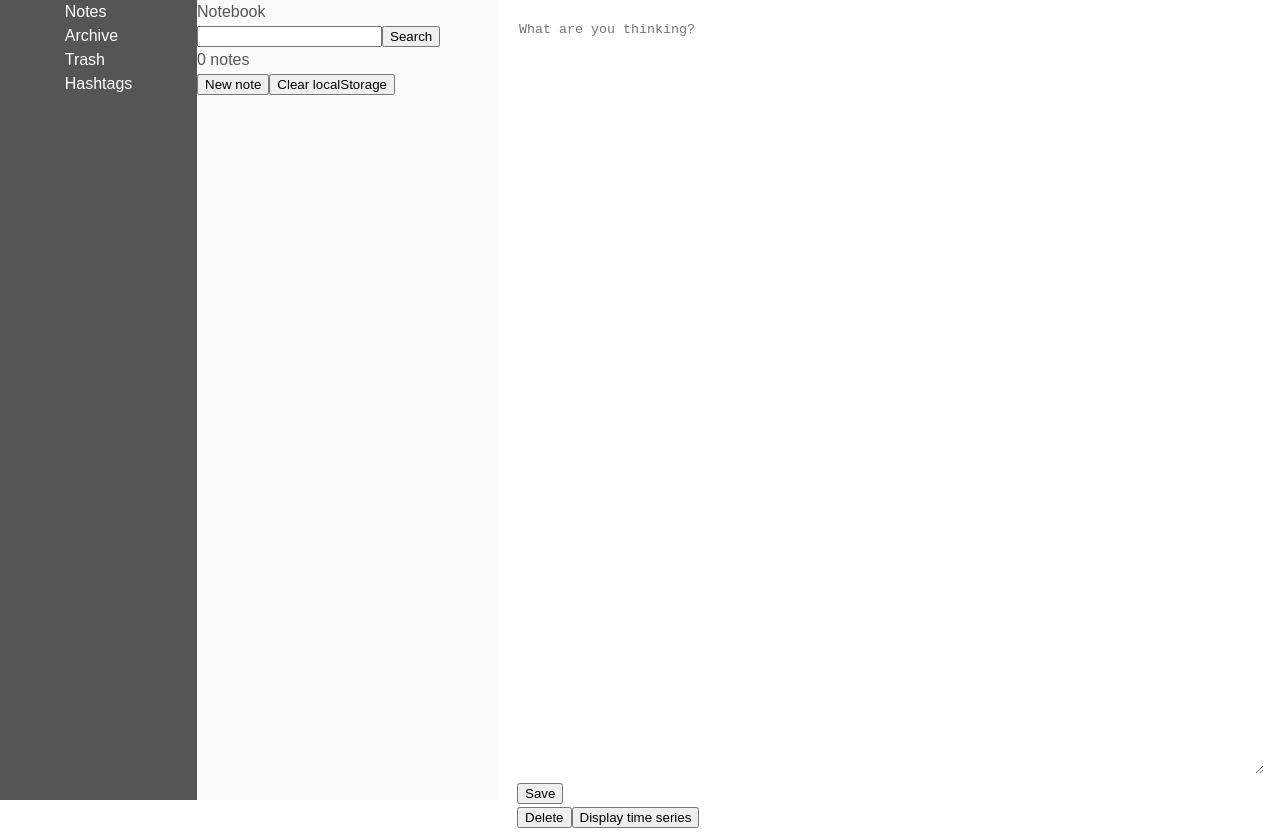
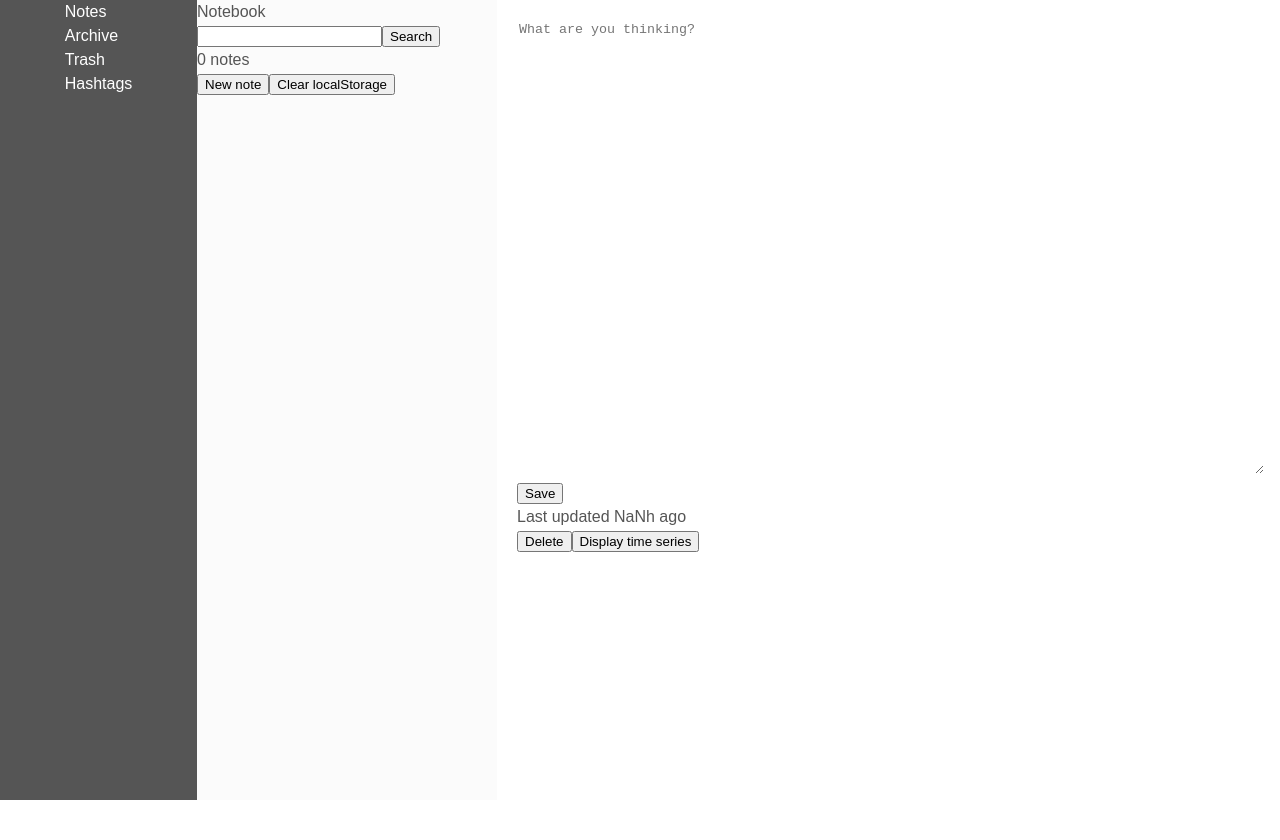
Before and after one commit to mattc0llier/react-cinema-create-react-app, a React (Create React App) app: page / in a window 1280 px wide. Built offline with nearby package versions, Linux system fonts and the light colour scheme.

Commit message:
Added timestamps to notes

```diff
--- a/src/components/App.js
+++ b/src/components/App.js
@@ -58,7 +58,11 @@ class App extends React.Component {
 
       const newNote = {
         noteID: this.state.cumulativeNoteID,
-        noteContent: savedNoteContent
+        noteContent: savedNoteContent,
+        noteCreatedAt: new Date(),
+        noteCreatedAtTimeStamp: Date.now(),
+        noteUpdatedAt: new Date(),
+        noteUpdatedAtTimeStamp: Date.now()
       }
 
       console.log('newNOte', newNote)
@@ -99,7 +103,11 @@ class App extends React.Component {
             if (note.noteID === this.state.currentNote.noteID) {
               return {
                 noteID: note.noteID,
-                noteContent: savedNoteContent
+                noteContent: savedNoteContent,
+                noteCreatedAt: note.noteCreatedAt,
+                noteCreatedAtTimeStamp: note.noteCreatedAtTimeStamp,
+                noteUpdatedAt: new Date(),
+                noteUpdatedAtTimeStamp: Date.now()
               }
             } else {
               return note;
--- a/src/components/Note.js
+++ b/src/components/Note.js
@@ -34,6 +34,13 @@ class Note extends React.Component {
 
 
   render(){
+    console.log(this.props.currentNote.noteUpdatedAt);
+    const noteUpdatedTimeStamp = this.props.currentNote.noteUpdatedAt
+    const currentDateTimeStamp = Date.now()
+    const timeDifference = currentDateTimeStamp - noteUpdatedTimeStamp
+
+    const timeDifferenceInHours = (timeDifference / 1000 / 60 / 60).toFixed(1);
+
     return(
       <div className="note">
         <form id="note__form" onSubmit={this.handleSubmit}>
@@ -44,12 +51,12 @@ class Note extends React.Component {
             name="textarea"
             autoComplete="on" form="note__form" wrap="soft"
             placeholder="What are you thinking?" value={this.state.noteContent}
-            rows="50"
+            rows="30"
           >
 
             </textarea>
 
-          <button type="submit">Save</button>
+          <button type="submit">Save</button><p>Last updated {timeDifferenceInHours}h ago</p>
         </form>
         <button type="click" onClick={this.handleDeleteClick}>Delete</button>
         <button type="click" >Display time series</button>
```
